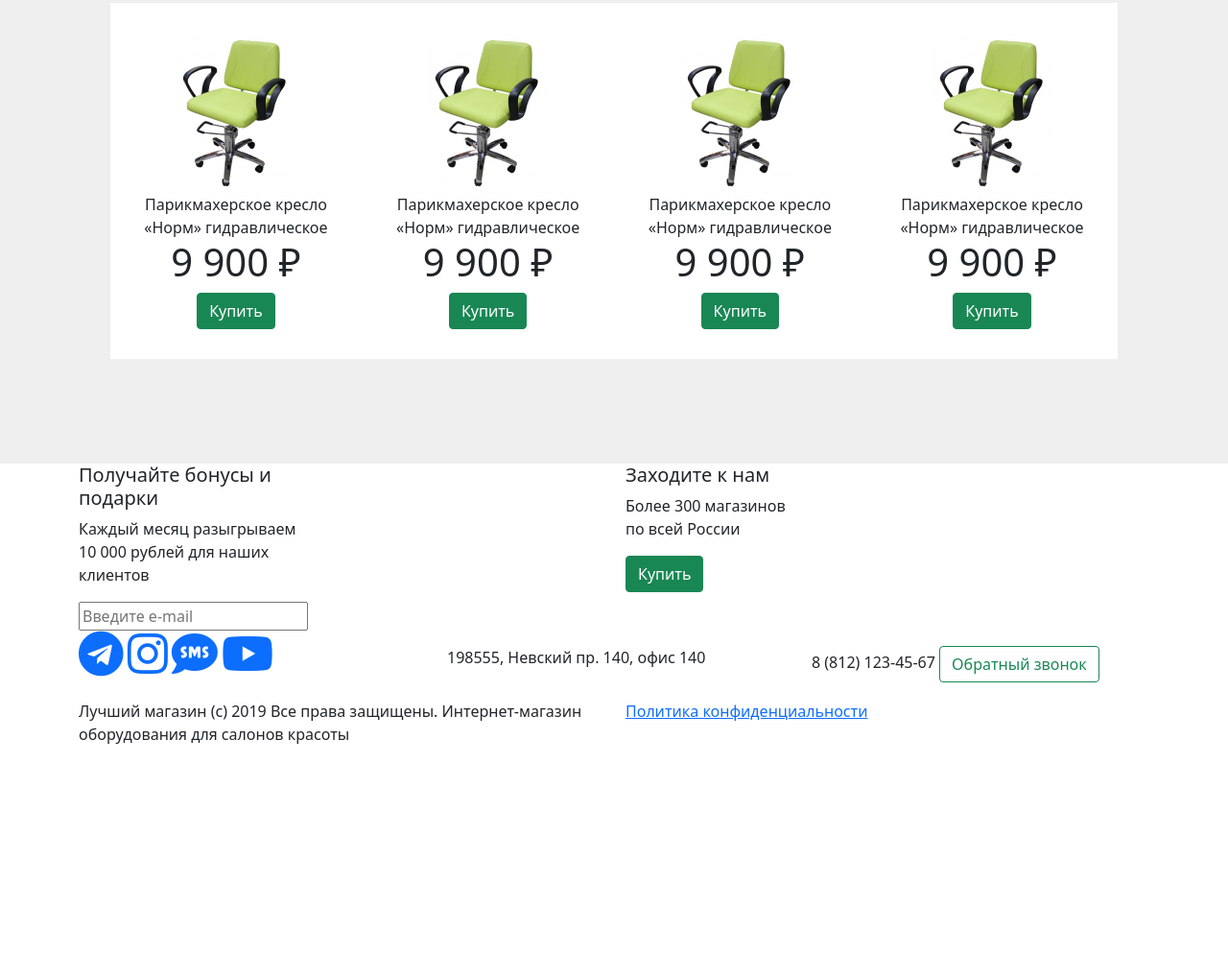
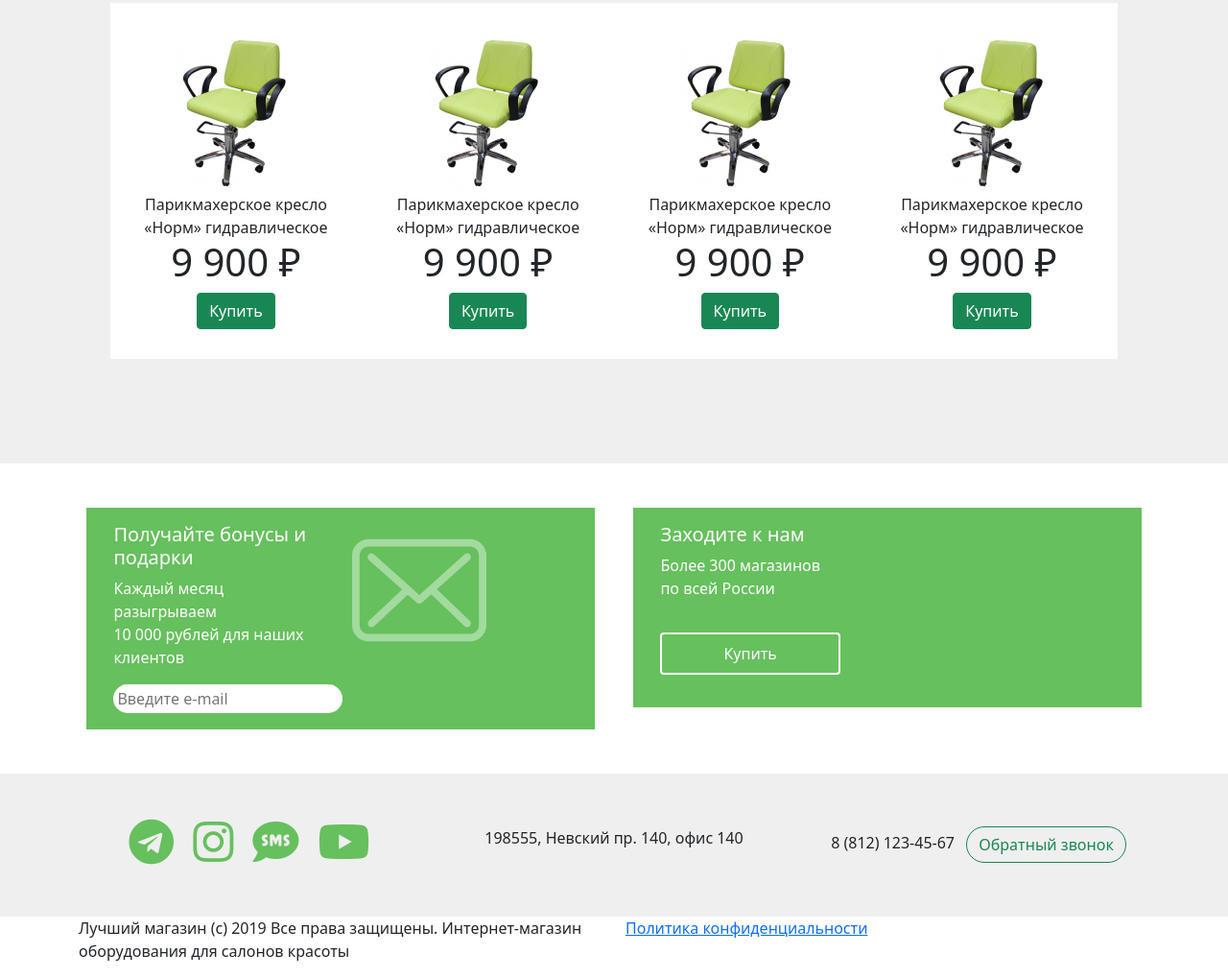
Before and after one commit to shakhzodbekbobobekov/chair-purchase-site-, a plain HTML site: page index.html in a window 1280 px wide. Shown: the part 949-1968 px from the top of the page at 96% size. Before the commit the page ends 1742 px from the top, so only its background shows below. Drawn offline with nearby package versions, Linux system fonts and the light colour scheme.

Commit message:
two section ready css style

```diff
--- a/css/main.css
+++ b/css/main.css
@@ -103,3 +103,55 @@
     background-color: #fff;
     color: black;
 }
+
+#two_box {
+    padding: 3%;
+    text-align: center;
+
+}
+
+.qator {
+    text-align: left;
+    background-color: #66C05D;
+    margin: 0.5rem;
+    padding: 3%;
+    min-height: 13rem;
+    color: #fff;
+}
+
+.qator_ichida .btn {
+    padding: 0.5rem 4rem 0.5rem 4rem;
+    background-color: #66C05D;
+    border:solid 2px #fff;
+}
+
+.qator_ichida .btn:hover {
+    color: black;
+    background-color: blanchedalmond;
+
+}
+
+#icon {
+    text-align: center;
+    background-color: #EFEFEF;
+    padding: 3%;
+}
+
+.input_btn{
+    border-radius: 25px;
+    border: solid 2px #fff;
+}
+
+.myicon {
+    color: #66C05D;
+    padding: 0.5rem;
+}
+
+a .myicon:hover {
+    color: darkblue;
+}
+
+#icon .btn {
+    border-radius: 20px;
+    margin-left: 0.5rem;
+}
```
